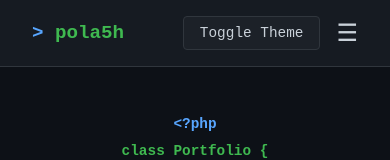
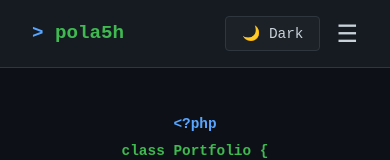
Before and after one commit to Pola5h/Pola5h.github.io, a plain HTML site: page index.html in a window 390 px wide. Shown: the top 160 px of the page. Drawn offline with Linux system fonts and the light colour scheme.

Commit message:
Update theme toggle button text and aria-label for improved accessibility

```diff
--- a/index.html
+++ b/index.html
@@ -1829,7 +1829,7 @@
                 <li><a href="#contact">Contact</a></li>
             </ul>
             <div style="display: flex; gap: 1rem; align-items: center;">
-                <button class="theme-toggle" id="themeToggle">Toggle Theme</button>
+                <button class="theme-toggle" id="themeToggle">🌙 Dark</button>
                 <button class="mobile-menu-btn" id="mobileMenuBtn">☰</button>
             </div>
         </nav>
@@ -2264,12 +2264,24 @@
 
         const savedTheme = localStorage.getItem('theme') || 'dark';
         htmlElement.setAttribute('data-theme', savedTheme);
+        updateThemeToggle(savedTheme);
+
+        function updateThemeToggle(theme) {
+            if (theme === 'light') {
+                themeToggle.textContent = '☀️ Light';
+                themeToggle.setAttribute('aria-label', 'Switch to dark mode');
+            } else {
+                themeToggle.textContent = '🌙 Dark';
+                themeToggle.setAttribute('aria-label', 'Switch to light mode');
+            }
+        }
 
         themeToggle.addEventListener('click', () => {
             const currentTheme = htmlElement.getAttribute('data-theme');
             const newTheme = currentTheme === 'dark' ? 'light' : 'dark';
             htmlElement.setAttribute('data-theme', newTheme);
             localStorage.setItem('theme', newTheme);
+            updateThemeToggle(newTheme);
         });
 
         // Mobile Menu
```
